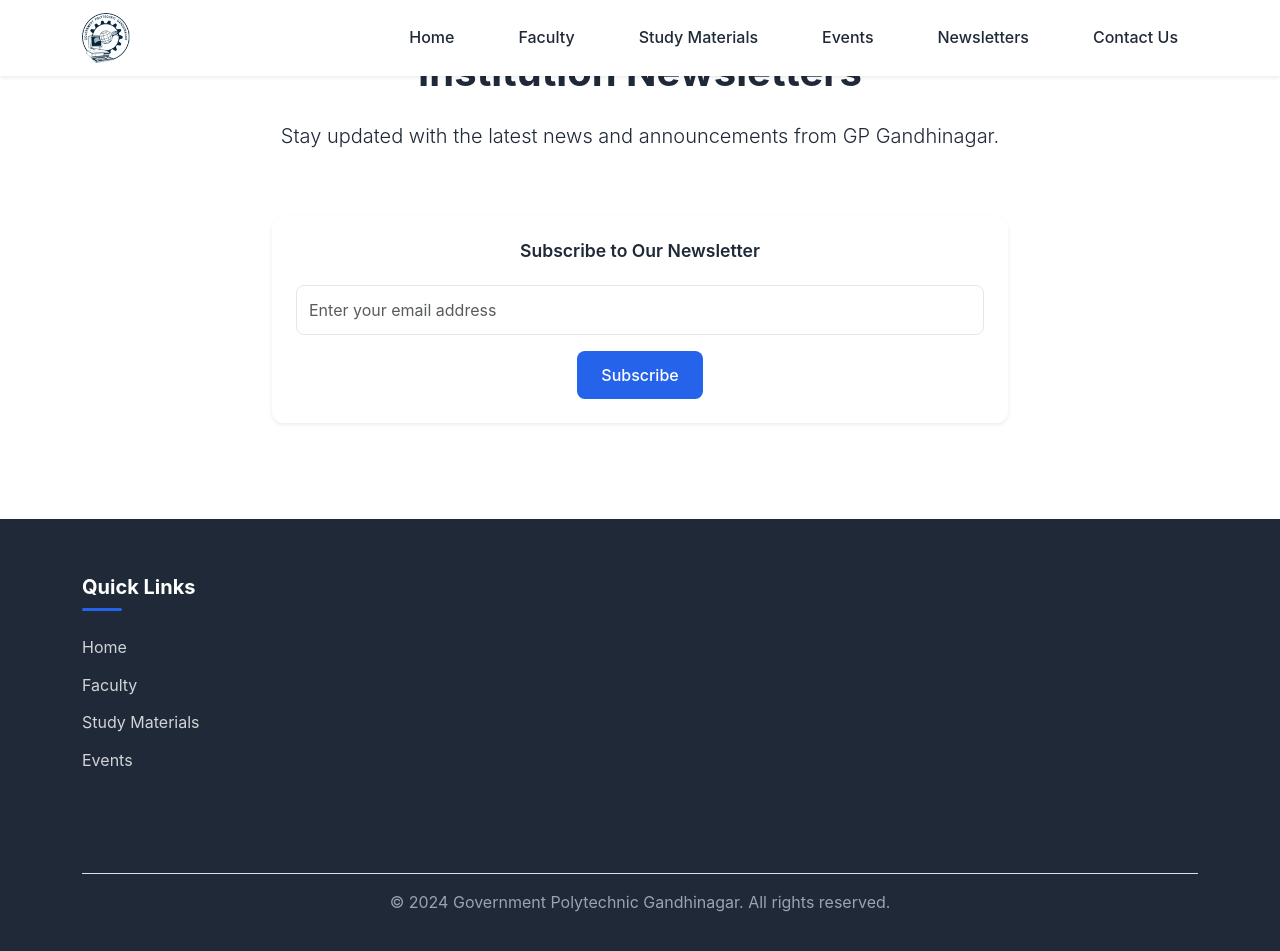
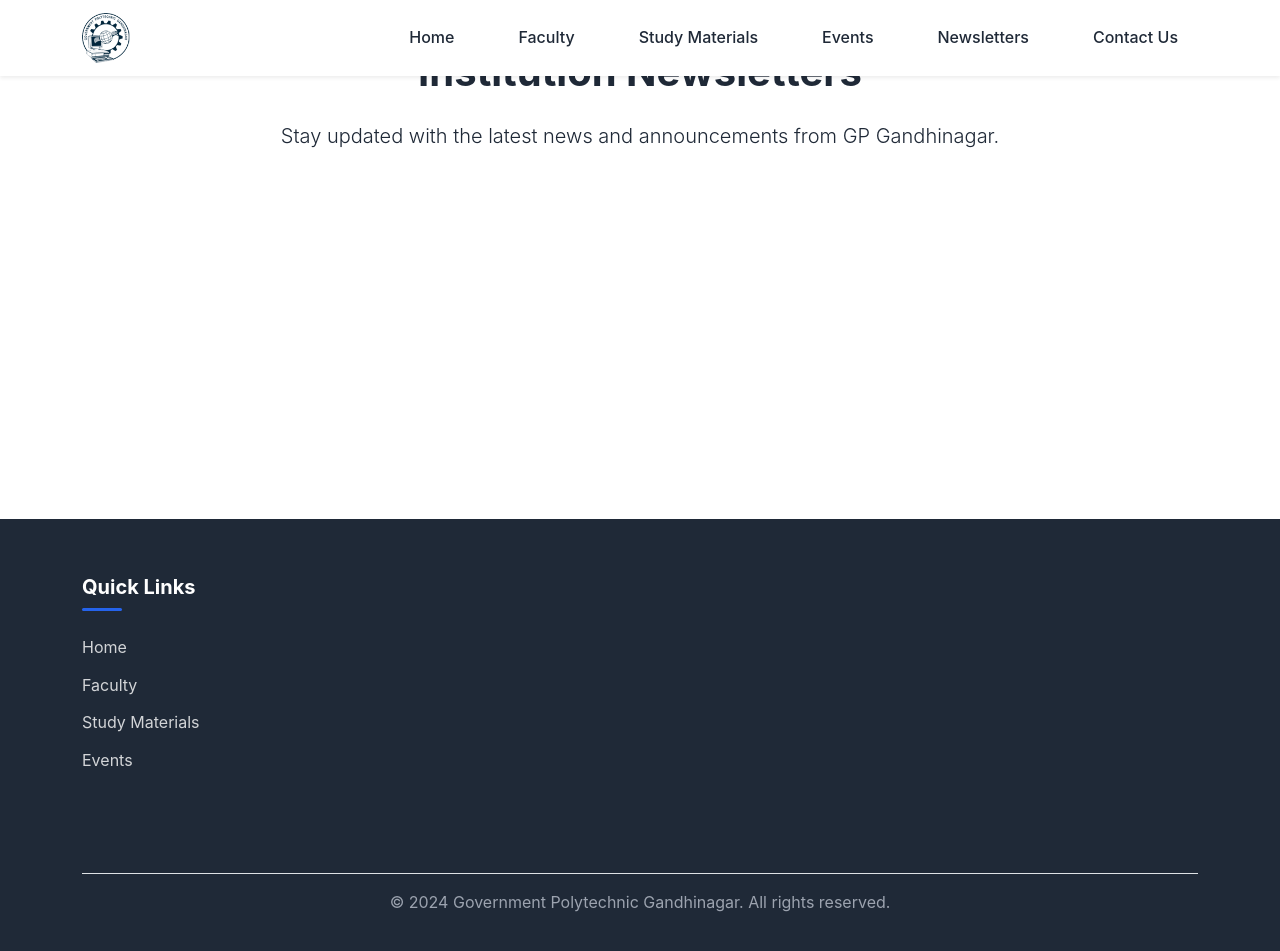
Before and after one commit to itgpg/it, a Jekyll site: the page built from newsletters.html, in a window 1280 px wide and 996 px high. Shown: the top 951 px of the window. Built offline with Jekyll 4.4.1, drawn with Linux system fonts in a browser that asks for light colours.

Commit message:
Update newsletters.html

```diff
--- a/newsletters.html
+++ b/newsletters.html
@@ -39,22 +39,6 @@ title: Newsletters
         {% endfor %}
     </div>
 
-    <!-- Newsletter Subscription Form -->
-    <div class="row mt-5">
-        <div class="col-md-8 mx-auto">
-            <div class="card shadow-sm">
-                <div class="card-body">
-                    <h3 class="card-title text-center mb-4">Subscribe to Our Newsletter</h3>
-                    <form>
-                        <div class="mb-3">
-                            <input type="email" class="form-control" placeholder="Enter your email address">
-                        </div>
-                        <div class="text-center">
-                            <button type="submit" class="btn btn-primary">Subscribe</button>
-                        </div>
-                    </form>
-                </div>
-            </div>
-        </div>
-    </div>
+
+
 </div>
```
